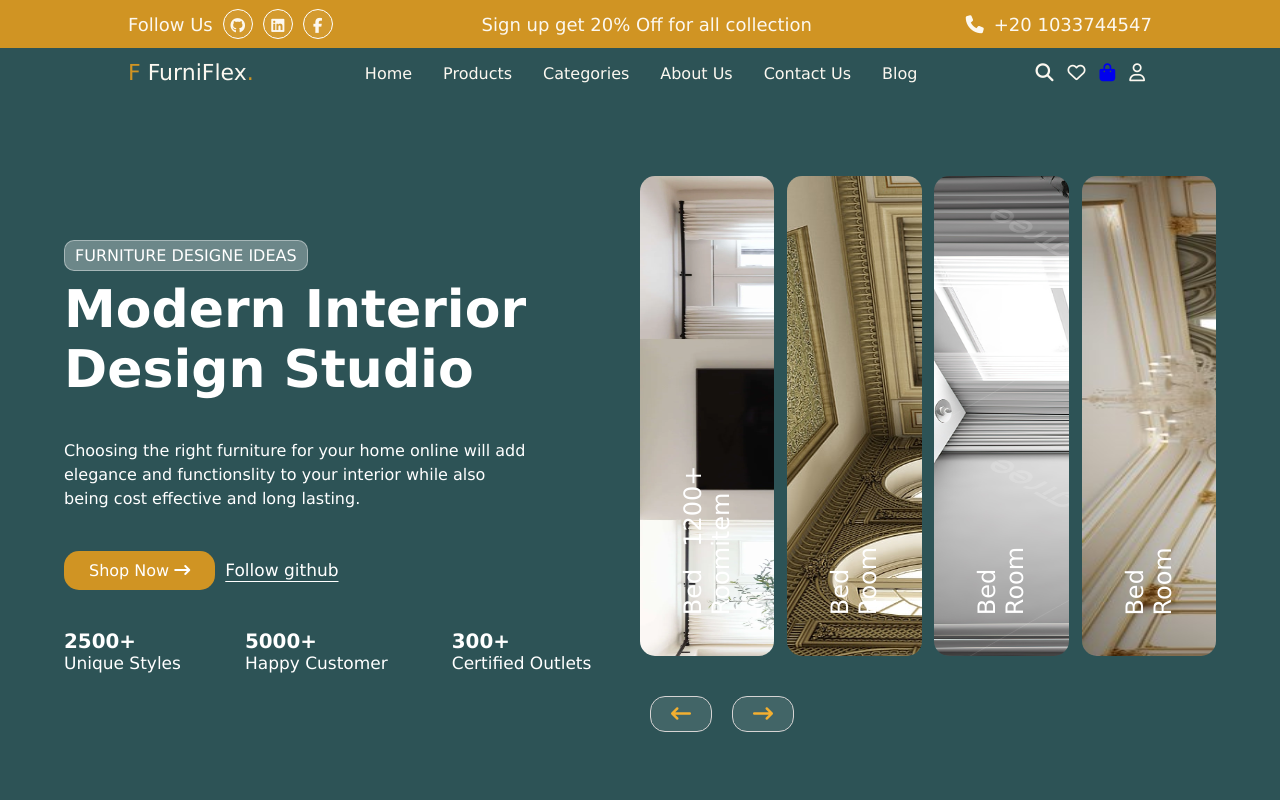
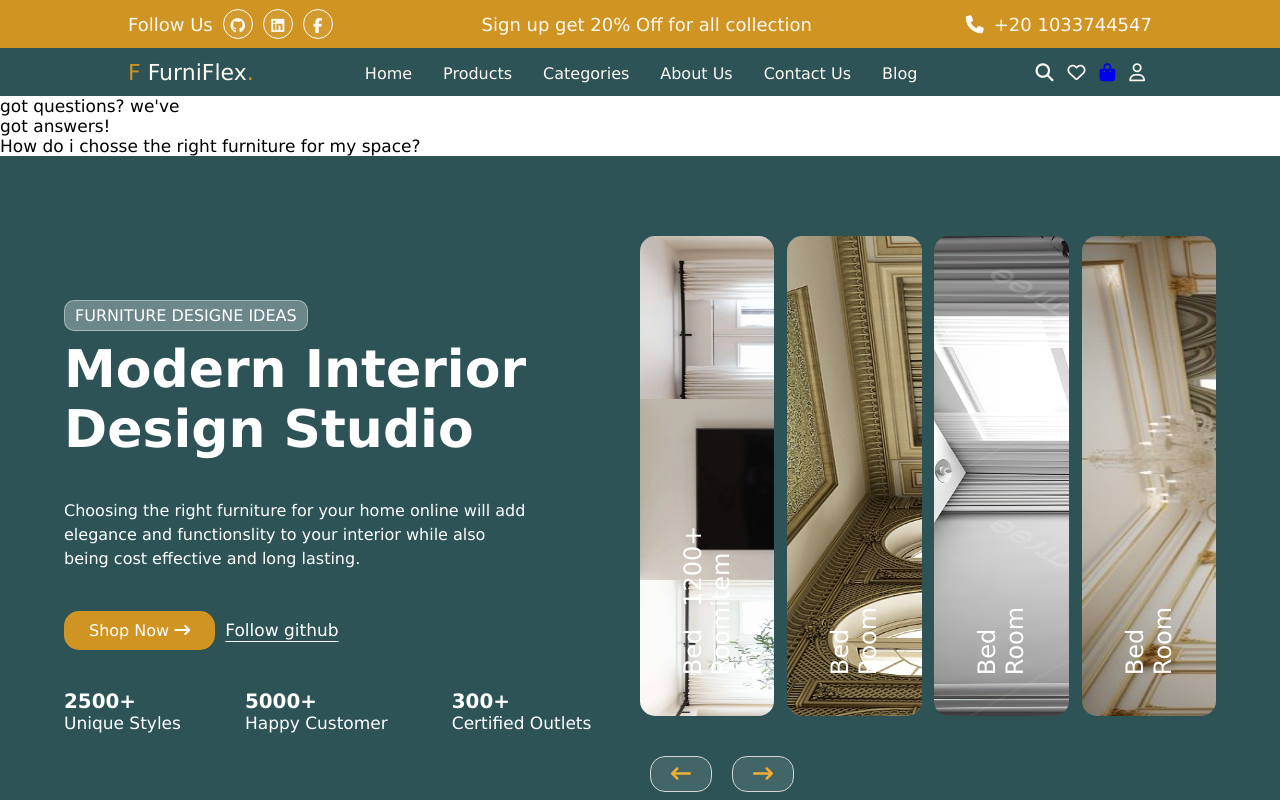
Before and after one commit to WLMEY/furniflex_project_react, a React (Create React App) app: page / in a window 1280 px wide. Built offline with nearby package versions, Linux system fonts and the light colour scheme.

Commit message:
questions componsnt

```diff
--- a/src/pages/Home/Home.jsx
+++ b/src/pages/Home/Home.jsx
@@ -11,6 +11,7 @@ import ClientSay from './clients say';
 import FreeStuff from './free stuff';
 import FlashSale from './flash sall';
 import Explore from './Explore';
+import Questions from './questions';
 
 
 const Home = () => {
@@ -29,6 +30,7 @@ const Home = () => {
             {/* <FreeStuff/> */}
             {/* <FlashSale/> */}
             {/* <Explore/> */}
+            <Questions/>
 
 
 
--- /dev/null
+++ b/src/pages/Home/questions.jsx
@@ -0,0 +1,23 @@
+import React from 'react';
+const Questions = () => {
+    return (
+
+        <div className="questions">
+            <div className="head">
+                <span>got questions? we've <br />
+                got answers!
+                </span>
+            </div>
+            <div className="continer_questions">
+                <div className="question">
+                    <span className='que'>How do i chosse the right furniture for my space?</span>
+                    <span className='ans'>
+
+                    </span>
+                </div>
+            </div>
+        </div>
+     );
+}
+
+export default Questions;
--- a/src/styles/styles.jsx
+++ b/src/styles/styles.jsx
@@ -19,3 +19,4 @@ import './clientsay.css';
 import './FreeStuff.css';
 import './flashSale.css';
 import './Explore.css';
+import './questions.css'
```
Also changed, not shown: src/styles/questions.css (added).
